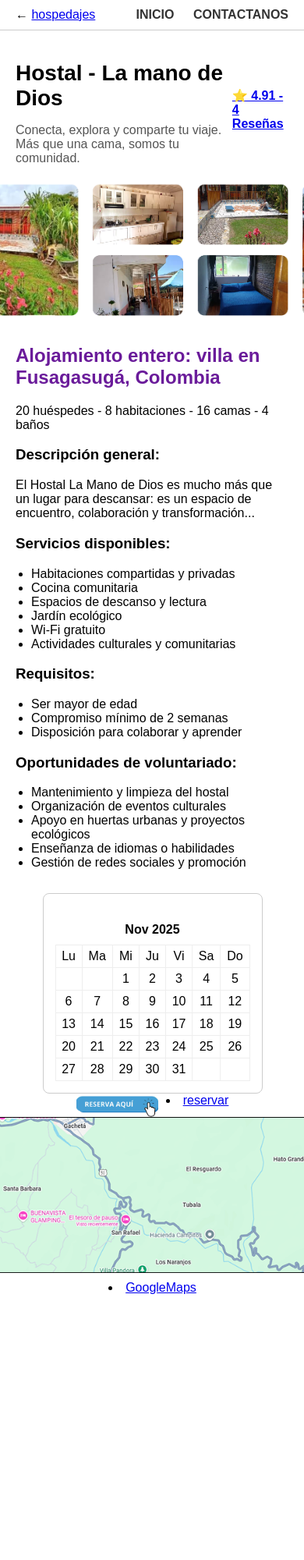
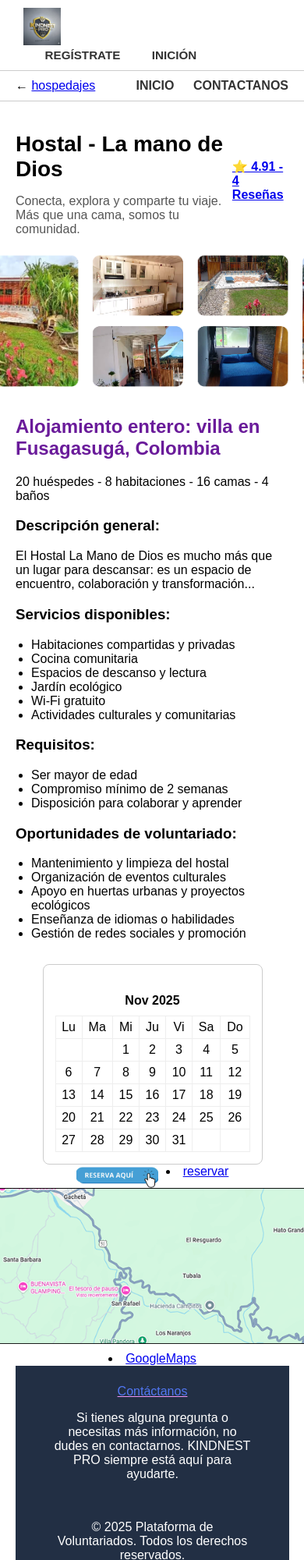
Before and after one commit to lufernanda-05/hospedajes-y-voluntariados-, a plain HTML site: page hoteles1.html in a window 390 px wide. Shown: the top 2000 px of the page at 78% size. Before the commit the page ends 1680 px from the top, so only its background shows below. Drawn offline with Linux system fonts and the light colour scheme.

Commit message:
Update hoteles1.html

```diff
--- a/hoteles1.html
+++ b/hoteles1.html
@@ -4,6 +4,43 @@
     <meta charset="UTF-8">
     <title>Hostal - La mano de Dios</title>
     <style>
+         /* Estilos del pie de página */
+        footer {
+        background-color: #222f44;
+        color: white;
+        padding: 1.5rem 3rem;
+        text-align: center;
+        }
+
+        footer .social-icons a {
+        display: inline-block;
+        margin: 0 1rem;
+        font-size: 2rem;
+        color: white;
+        transition: color 0.3s ease;
+        text-decoration: none;
+        }
+
+        footer .social-icons a:hover {
+        color: #28a0f0;
+        }
+        @media (max-width: 720px) {
+        .header-inner {
+            padding: 0 0.6rem;
+        }
+        .logo {
+        width: 48px;
+        height: 48px;
+        }
+        .main-nav {
+        gap: 0.5rem;
+        }
+        .nav-link {
+        font-size: 0.95rem;
+        padding: 0.35rem 0.5rem;
+        }
+        }
+
         body {
             font-family: Arial, sans-serif;
             margin: 0;
@@ -123,6 +160,18 @@
     </style>
 </head>
 <body>
+     <header class="site-header">
+    <div class="header-inner">
+      <a href="index.html" class="logo-link">
+        <img src="./fotos/logo.jpg" alt="LOGO" class="logo" />
+      </a>
+
+      <nav class="main-nav" aria-label="Menú principal">
+        <a href="register.html" class="nav-link">REGÍSTRATE</a>
+        <a href="inicio.html" class="nav-link">INICIÓN</a>
+      </nav>
+    </div>
+  </header>
     <header>
         <div>&larr; <a href="hospedajes.html" id="contact-link">hospedajes</a></div>
 
@@ -201,5 +250,16 @@
             <li><a href="https://maps.app.goo.gl/aGftutQoafjTYoEt8" target="_blank">GoogleMaps</a></li>
         </div>
 
+
+        <footer id="footer">
+        <div style="text-align: center; color: rgb(81, 119, 242); text-decoration: underline; text-decoration-color: #ef96f7;">Contáctanos</div>
+        <p> Si tienes alguna pregunta o necesitas más información, no dudes en contactarnos. KINDNEST PRO siempre está aquí para ayudarte.</p>
+        <div class="social-icons" aria-label="Redes sociales">
+            <a href="https://www.whatsapp.com/?lang=es" aria-label="WhatsApp"><i class="fa-brands fa-whatsapp" style="color: #5af280;"></i></a>
+            <a href="https://www.instagram.com/" aria-label="Instagram"><i class="fa-brands fa-square-instagram" style="color: #f27dc7;"></i></a>
+            <a href="https://www.facebook.com/" aria-label="Facebook"><i class="fa-brands fa-facebook" style="color: #74C0FC;"></i></a>
+        </div>
+        <p>&copy; 2025 Plataforma de Voluntariados. Todos los derechos reservados.</p>
+    </footer>
 </body>
 </html>
```
